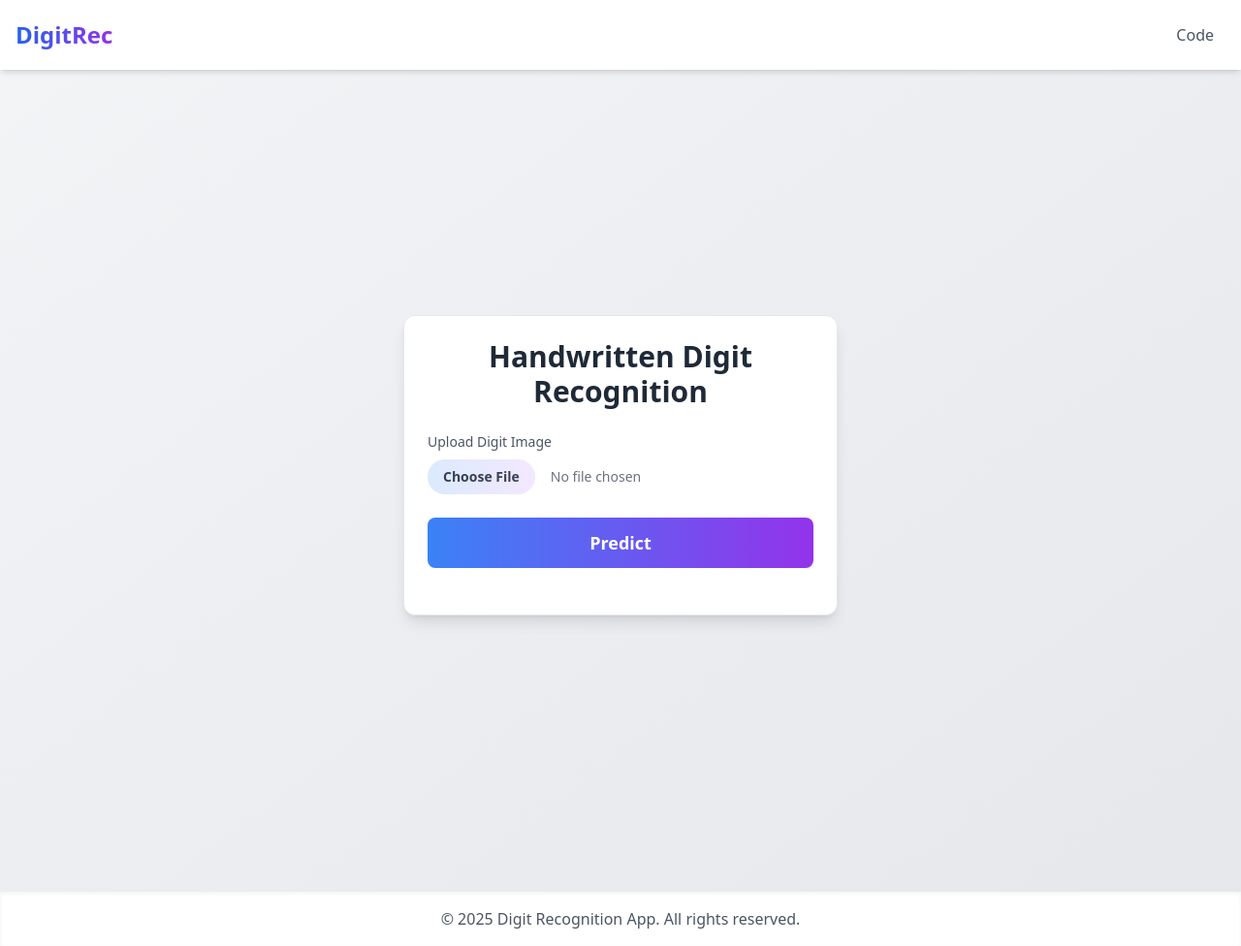
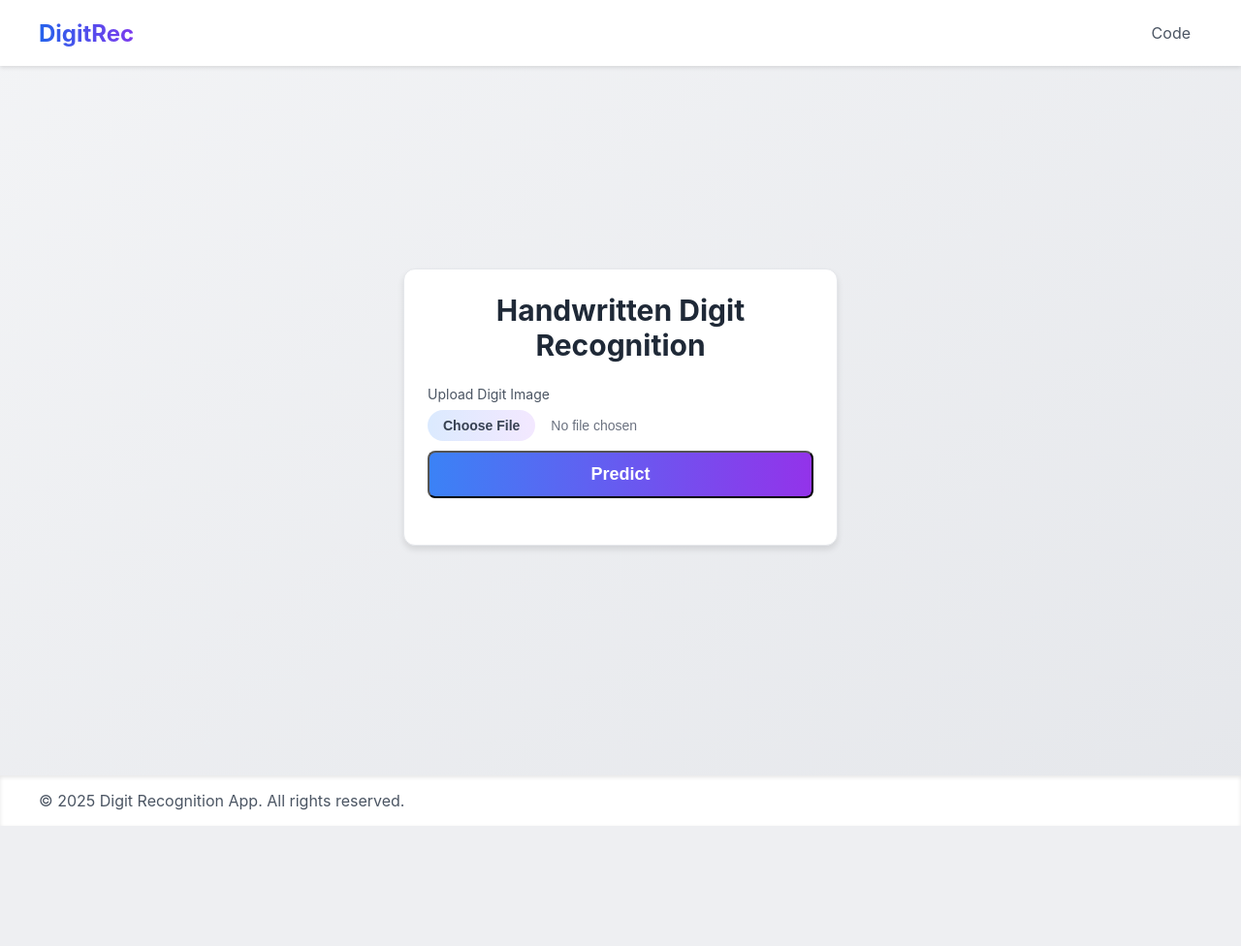
Before and after one commit to codewithmishra-ashish/digit-recognition-webapp, a Flask app: page / in a window 1280 px wide. Shown: the whole page at 97% size. After the commit the page ends 852 px from the top, so only its background shows below. Run offline with Flask 3, Linux system fonts and the light colour scheme; some libraries are stand-ins or nearby versions.

Commit message:
Update index.html

```diff
--- a/templates/index.html
+++ b/templates/index.html
@@ -4,126 +4,368 @@
     <meta charset="UTF-8">
     <meta name="viewport" content="width=device-width, initial-scale=1.0">
     <title>Handwritten Digit Recognition</title>
-    <script src="https://cdn.tailwindcss.com"></script>
     <style>
-        /* Custom animations and gradients */
-        @keyframes slideIn {
-            from { transform: translateY(100%); opacity: 0; }
-            to { transform: translateY(0); opacity: 1; }
+        /* Reset and base styles */
+        * {
+            margin: 0;
+            padding: 0;
+            box-sizing: border-box;
         }
-        @keyframes fadeIn {
-            from { opacity: 0; }
-            to { opacity: 1; }
+
+        body {
+            font-family: -apple-system, BlinkMacSystemFont, 'Segoe UI', Roboto, sans-serif;
+            background: linear-gradient(to bottom right, #f3f4f6, #e5e7eb);
+            min-height: 100vh;
         }
-        .gradient-bg {
-            background: linear-gradient(135deg, #6b48ff, #ff6b6b);
+
+        /* Navbar styles */
+        nav {
+            background-color: #ffffff;
+            box-shadow: 0 2px 4px rgba(0, 0, 0, 0.1);
+            padding: 1rem;
+            position: fixed;
+            width: 100%;
+            z-index: 10;
         }
-        .toast {
-            animation: slideIn 0.5s ease-out forwards, fadeIn 0.5s ease-out;
+
+        .container {
+            max-width: 1200px;
+            margin: 0 auto;
+            display: flex;
+            justify-content: space-between;
+            align-items: center;
         }
-        .button-hover {
-            transition: transform 0.3s ease, background-color 0.3s ease;
+
+        .brand {
+            font-size: 1.5rem;
+            font-weight: bold;
+            color: transparent;
+            background: linear-gradient(to right, #2563eb, #7c3aed);
+            -webkit-background-clip: text;
+            background-clip: text;
         }
-        .button-hover:hover {
-            transform: scale(1.05);
-            background-color: #4a44ce;
+
+        .nav-links {
+            display: flex;
+            gap: 1rem;
         }
-        .navbar-hover:hover {
+
+        .nav-links a {
+            color: #4b5563;
+            text-decoration: none;
+            padding: 0.5rem 0.75rem;
+            transition: background-color 0.2s ease, color 0.2s ease;
+        }
+
+        .nav-links a:hover {
             background-color: #e0e7ff;
             border-radius: 0.375rem;
+            color: #2563eb;
         }
-        /* Hamburger menu animation */
+
+        /* Hamburger menu */
         .hamburger {
             cursor: pointer;
+            display: none;
+        }
+
+        .bar {
+            width: 1.5rem;
+            height: 0.125rem;
+            background-color: #4b5563;
+            display: block;
+            margin-bottom: 0.25rem;
             transition: all 0.3s ease;
         }
+
         .hamburger.active .bar:nth-child(2) {
             opacity: 0;
         }
+
         .hamburger.active .bar:nth-child(1) {
             transform: translateY(8px) rotate(45deg);
         }
+
         .hamburger.active .bar:nth-child(3) {
             transform: translateY(-8px) rotate(-45deg);
         }
+
         .nav-menu {
-            display: flex;
-            height: auto;
-            transition: height 0.3s ease;
-        }
-        .nav-menu.active {
-            display: flex;
+            display: none;
             flex-direction: column;
             position: absolute;
             top: 60px;
             left: 0;
             right: 0;
-            background-color: white;
+            background-color: #ffffff;
             padding: 1rem;
             box-shadow: 0 4px 6px rgba(0, 0, 0, 0.1);
+            transition: height 0.3s ease;
         }
+
+        .nav-menu.active {
+            display: flex;
+        }
+
+        /* Main content */
+        .main-content {
+            padding-top: 5rem;
+            padding-bottom: 2.5rem;
+            min-height: 100vh;
+            display: flex;
+            align-items: center;
+            justify-content: center;
+        }
+
+        .card {
+            background-color: #ffffff;
+            padding: 1.5rem;
+            border-radius: 0.75rem;
+            box-shadow: 0 4px 6px rgba(0, 0, 0, 0.1);
+            max-width: 28rem;
+            width: 100%;
+            border: 1px solid #e5e7eb;
+            transition: box-shadow 0.3s ease;
+        }
+
+        .card:hover {
+            box-shadow: 0 10px 15px rgba(0, 0, 0, 0.2);
+        }
+
+        .card-title {
+            font-size: 1.875rem;
+            font-weight: bold;
+            text-align: center;
+            color: #1f2937;
+            margin-bottom: 1.5rem;
+        }
+
+        .file-input-label {
+            display: block;
+            font-size: 0.875rem;
+            color: #4b5563;
+            margin-bottom: 0.5rem;
+        }
+
+        .file-input {
+            display: block;
+            width: 100%;
+            font-size: 0.875rem;
+            color: #6b7280;
+        }
+
+        .file-input::-webkit-file-upload-button {
+            margin-right: 1rem;
+            padding: 0.5rem 1rem;
+            border: none;
+            border-radius: 9999px;
+            background: linear-gradient(to right, #dbeafe, #f3e8ff);
+            color: #374151;
+            font-weight: 600;
+            cursor: pointer;
+            transition: background 0.3s ease;
+        }
+
+        .file-input::-webkit-file-upload-button:hover {
+            background: linear-gradient(to right, #bfdbfe, #e9d5ff);
+        }
+
+        .predict-button {
+            width: 100%;
+            margin-top: 10px;
+            background: linear-gradient(to right, #3b82f6, #9333ea);
+            color: #ffffff;
+            padding: 0.75rem 1.5rem;
+            border-radius: 0.5rem;
+            font-size: 1.125rem;
+            font-weight: 600;
+            cursor: pointer;
+            transition: transform 0.3s ease, background-color 0.3s ease;
+        }
+
+        .predict-button:hover {
+            transform: scale(1.05);
+            background: linear-gradient(to right, #2563eb, #7c3aed);
+        }
+
+        .result {
+            margin-top: 1.5rem;
+            text-align: center;
+            font-size: 1.25rem;
+            font-weight: 500;
+            color: #374151;
+        }
+
+        .preview {
+            margin-top: 1.5rem;
+            display: flex;
+            justify-content: center;
+        }
+
+        .preview-image {
+            max-width: 100%;
+            height: auto;
+            border-radius: 0.5rem;
+            box-shadow: 0 4px 6px rgba(0, 0, 0, 0.1);
+            transition: opacity 0.3s ease;
+        }
+
+        .preview-image.hidden {
+            display: none;
+        }
+
+        .feedback {
+            margin-top: 1.5rem;
+        }
+
+        .feedback.hidden {
+            display: none;
+        }
+
+        .feedback p {
+            font-size: 1.125rem;
+            color: #374151;
+        }
+
+        .feedback-input {
+            border: 1px solid #d1d5db;
+            padding: 0.5rem;
+            width: 5rem;
+            border-radius: 0.5rem;
+            margin-top: 0.5rem;
+        }
+
+        .feedback-input:focus {
+            outline: none;
+            border-color: #8b5cf6;
+            box-shadow: 0 0 0 2px rgba(139, 92, 246, 0.5);
+        }
+
+        .feedback-button {
+            margin-top: 0.5rem;
+            background-color: #6b7280;
+            color: #ffffff;
+            padding: 0.5rem 1rem;
+            border-radius: 0.5rem;
+            cursor: pointer;
+            transition: background-color 0.3s ease;
+        }
+
+        .feedback-button:hover {
+            background-color: #4b5563;
+        }
+
+        /* Footer */
+        footer {
+            background-color: #ffffff;
+            box-shadow: inset 0 2px 4px rgba(0, 0, 0, 0.1);
+            padding: 1rem;
+            margin-top: auto;
+            text-align: center;
+        }
+
+        footer p {
+            text-align: center;
+            color: #4b5563;
+        }
+
+        /* Toast */
+        .toast {
+            position: fixed;
+            bottom: 1rem;
+            right: 1rem;
+            background-color: #22c55e;
+            color: #ffffff;
+            padding: 1rem;
+            border-radius: 0.5rem;
+            box-shadow: 0 4px 6px rgba(0, 0, 0, 0.2);
+            transform: translateY(100%);
+            animation: slideIn 0.5s ease-out forwards, fadeIn 0.5s ease-out;
+        }
+
+        .toast.hidden {
+            display: none;
+        }
+
+        /* Animations */
+        @keyframes slideIn {
+            from { transform: translateY(100%); opacity: 0; }
+            to { transform: translateY(0); opacity: 1; }
+        }
+
+        @keyframes fadeIn {
+            from { opacity: 0; }
+            to { opacity: 1; }
+        }
+
+        /* Responsive design */
         @media (max-width: 640px) {
+            .nav-links {
+                display: none;
+            }
+
+            .hamburger {
+                display: block;
+            }
+
             .nav-menu {
                 display: none;
             }
+
             .nav-menu.active {
                 display: flex;
             }
         }
     </style>
 </head>
-<body class="bg-gradient-to-br from-gray-100 to-gray-200 min-h-screen font-sans">
+<body>
     <!-- Navbar -->
-    <nav class="bg-white shadow-md p-4 fixed w-full z-10">
-        <div class="container mx-auto flex justify-between items-center">
-            <a href="#" class="text-2xl font-bold text-gray-800 gradient-text bg-gradient-to-r from-blue-600 to-purple-600 bg-clip-text text-transparent">DigitRec</a>
-            <div class="md:flex space-x-4 hidden md:block">
-                <a href="https://github.com/yourusername/digit-recognition" target="_blank" class="text-gray-600 hover:text-blue-600 navbar-hover px-3 py-2 transition-colors duration-200">Code</a>
+    <nav>
+        <div class="container">
+            <a href="#" class="brand">DigitRec</a>
+            <div class="nav-links">
+                <a href="https://github.com/yourusername/digit-recognition" target="_blank">Code</a>
             </div>
-            <div class="md:hidden">
-                <div class="hamburger" id="hamburger">
-                    <span class="bar w-6 h-1 bg-gray-600 block mb-1"></span>
-                    <span class="bar w-6 h-1 bg-gray-600 block mb-1"></span>
-                    <span class="bar w-6 h-1 bg-gray-600 block"></span>
-                </div>
+            <div class="hamburger" id="hamburger">
+                <span class="bar"></span>
+                <span class="bar"></span>
+                <span class="bar"></span>
             </div>
         </div>
-        <div class="nav-menu hidden" id="navMenu">
-            <a href="https://github.com/codewithmishra-ashish/digit-recognition-webapp" target="_blank" class="block text-gray-600 hover:text-blue-600 navbar-hover px-3 py-2 transition-colors duration-200">Code</a>
+        <div class="nav-menu" id="navMenu">
+            <a href="https://github.com/yourusername/digit-recognition" target="_blank">Code</a>
         </div>
     </nav>
 
     <!-- Main Content -->
-    <div class="pt-20 pb-10"> <!-- Padding to account for fixed navbar -->
-        <div class="container mx-auto flex items-center justify-center min-h-screen">
-            <div class="bg-white p-6 rounded-xl shadow-lg w-full max-w-md transform transition-all duration-300 hover:shadow-2xl border border-gray-200">
-                <h1 class="text-3xl font-bold text-center text-gray-800 mb-6">Handwritten Digit Recognition</h1>
-                <div class="mb-6">
-                    <label for="imageInput" class="block w-full text-sm text-gray-600 mb-2">Upload Digit Image</label>
-                    <input type="file" id="imageInput" accept="image/*" class="block w-full text-sm text-gray-500 file:mr-4 file:py-2 file:px-4 file:rounded-full file:border-0 file:text-sm file:font-semibold file:bg-gradient-to-r from-blue-100 to-purple-100 file:text-gray-700 hover:file:bg-gradient-to-r hover:from-blue-200 hover:to-purple-200">
-                </div>
-                <button id="predictBtn" class="w-full bg-gradient-to-r from-blue-500 to-purple-600 text-white py-3 px-6 rounded-lg button-hover text-lg font-semibold">Predict</button>
-                <div id="result" class="mt-6 text-center text-xl font-medium text-gray-700"></div>
-                <div id="preview" class="mt-6 flex justify-center">
-                    <img id="previewImage" class="hidden max-w-full h-auto rounded-lg shadow-md transition-opacity duration-300" alt="Image Preview">
-                </div>
-                <div id="feedback" class="mt-6 hidden">
-                    <p class="text-lg text-gray-700">Is the prediction correct?</p>
-                    <input type="text" id="correctDigit" min="0" max="9" class="border border-gray-300 p-2 w-20 rounded-lg mt-2 focus:outline-none focus:ring-2 focus:ring-purple-500">
-                    <button id="submitFeedback" class="mt-2 bg-gray-500 text-white py-2 px-4 rounded-lg button-hover hover:bg-gray-600">Submit Feedback</button>
-                </div>
+    <div class="main-content">
+        <div class="card">
+            <h1 class="card-title">Handwritten Digit Recognition</h1>
+            <div>
+                <label for="imageInput" class="file-input-label">Upload Digit Image</label>
+                <input type="file" id="imageInput" accept="image/*" class="file-input">
+            </div>
+            <button id="predictBtn" class="predict-button">Predict</button>
+            <div id="result" class="result"></div>
+            <div id="preview" class="preview">
+                <img id="previewImage" class="preview-image hidden" alt="Image Preview">
+            </div>
+            <div id="feedback" class="feedback hidden">
+                <p>Is the prediction correct?</p>
+                <input type="text" id="correctDigit" min="0" max="9" class="feedback-input">
+                <button id="submitFeedback" class="feedback-button">Submit Feedback</button>
             </div>
         </div>
     </div>
 
     <!-- Footer -->
-    <footer class="bg-white shadow-inner p-4 mt-auto">
-        <div class="container mx-auto text-center text-gray-600">
+    <footer>
+        <div class="container">
             <p>© 2025 Digit Recognition App. All rights reserved.</p>
         </div>
     </footer>
 
-    <div id="toast" class="hidden fixed bottom-4 right-4 bg-green-500 text-white p-4 rounded-lg shadow-lg toast transform translate-y-full">
+    <div id="toast" class="toast hidden">
         Prediction successful!
     </div>
 
@@ -155,7 +397,7 @@
         predictBtn.addEventListener('click', async () => {
             const file = imageInput.files[0];
             if (!file) {
-                result.innerHTML = '<p class="text-red-500">Please upload an image.</p>';
+                result.innerHTML = '<p style="color: #ef4444;">Please upload an image.</p>';
                 return;
             }
 
@@ -170,9 +412,9 @@
                 const data = await response.json();
 
                 if (data.error) {
-                    result.innerHTML = `<p class="text-red-500">${data.error}</p>`;
+                    result.innerHTML = `<p style="color: #ef4444;">${data.error}</p>`;
                 } else {
-                    result.innerHTML = `<p class="text-lg font-semibold">Predicted Digit: ${data.digit} (Confidence: ${(data.confidence * 100).toFixed(2)}%)</p>`;
+                    result.innerHTML = `<p style="font-size: 1.25rem; font-weight: 500;">Predicted Digit: ${data.digit} (Confidence: ${(data.confidence * 100).toFixed(2)}%)</p>`;
                     toast.classList.remove('hidden');
                     toast.classList.remove('translate-y-full');
                     setTimeout(() => {
@@ -182,13 +424,13 @@
                     feedback.classList.remove('hidden');
                 }
             } catch (error) {
-                result.innerHTML = `<p class="text-red-500">Error: ${error.message}</p>`;
+                result.innerHTML = `<p style="color: #ef4444;">Error: ${error.message}</p>`;
             }
         });
 
         document.getElementById('submitFeedback').addEventListener('click', async () => {
             const correctDigit = document.getElementById('correctDigit').value;
-            if (correctDigit){
+            if (correctDigit) {
                 await fetch('/feedback', {
                     method: 'POST',
                     headers: { 'Content-Type': 'application/json' },
```
